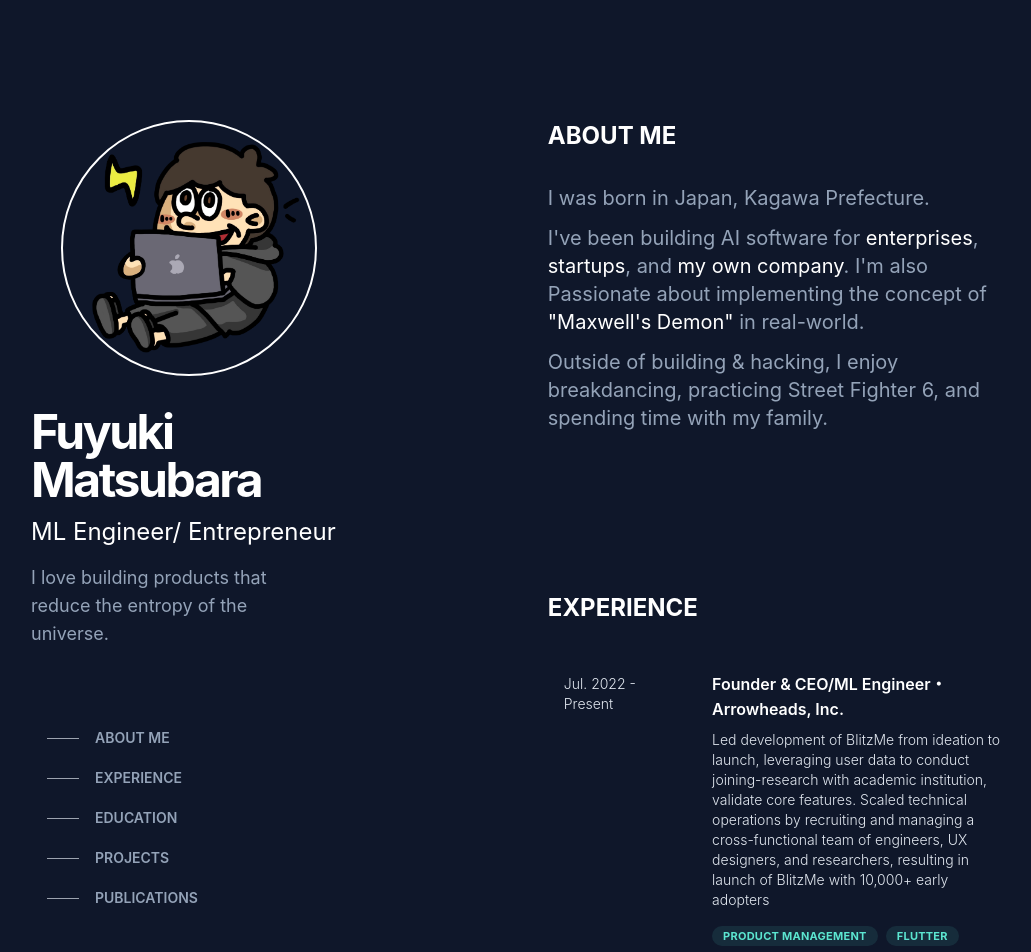
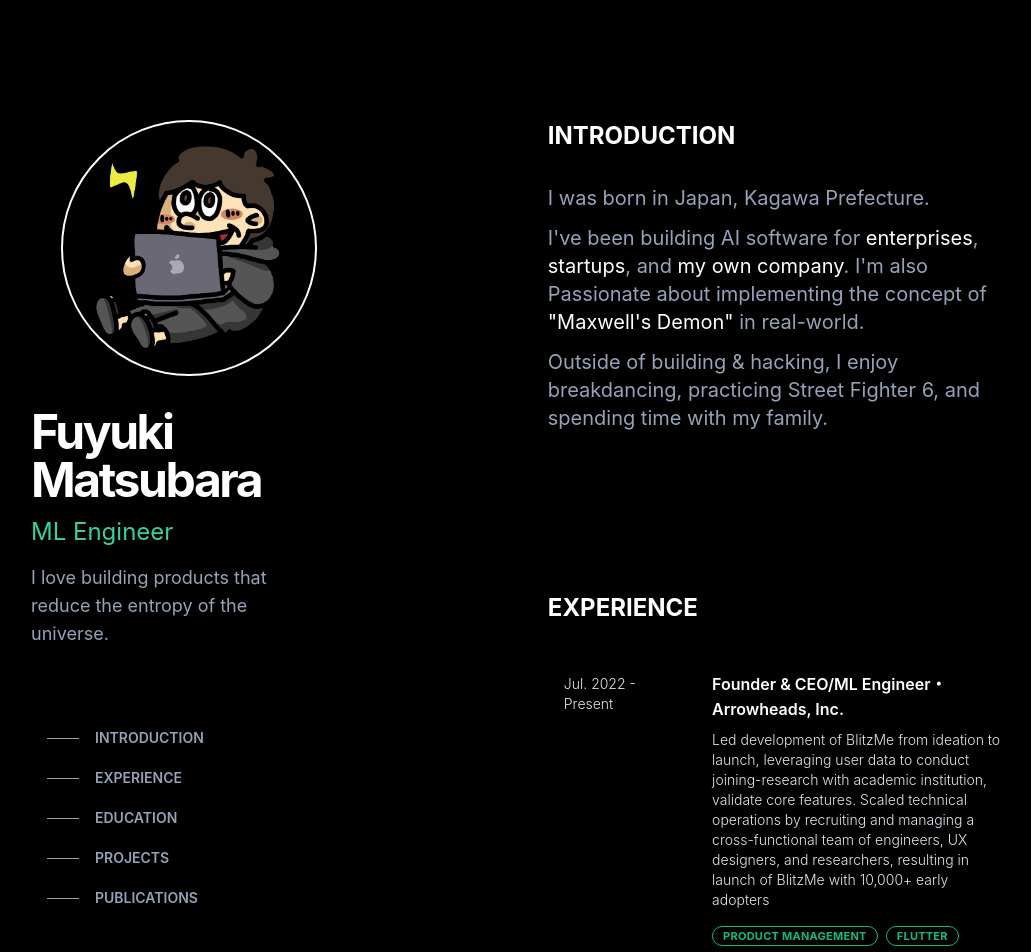
Before and after one commit to Fykqnt/my-portfolio, a Next.js app: page / in a window 1280 px wide. Shown: the top 952 px of the page, without its empty margins (113-1144 px from the left). Built offline with nearby package versions, Linux system fonts and the light colour scheme.

Commit message:
UI update

```diff
--- a/app/components/PcComponent.tsx
+++ b/app/components/PcComponent.tsx
@@ -2,6 +2,7 @@
 import { Flex, Space, AspectRatio } from "@mantine/core"
 import { InternalGuide, ExternalGuide } from "./Guide"
 import SocialIcons from "./SocialIcons"
+import Typewriter from './Typewriter'
 import { ExperienceTimeline, EducationTimeline } from 'app/components/Timeline'
 import ResumeButton from '../components/ResumeButton';
 import Projects from "./Projects"
@@ -26,11 +27,19 @@ const PcComponent: React.FC = () => {
                             <h1 className="text-5xl mb-3 font-bold tracking-tighter text-white">
                                 Fuyuki Matsubara
                             </h1>
-                            <h2 className='mb-4 text-2xl text-white'>ML Engineer/ Entrepreneur</h2>
+                            <h2 className='mb-4 text-2xl text-white'>
+                                <Typewriter
+                                    text={["ML Engineer", "Entrepreneur", "Hacker"]}
+                                    typingSpeedMs={50}
+                                    deletingSpeedMs={35}
+                                    pauseMs={900}
+                                    className="text-emerald-400"
+                                />
+                            </h2>
                             <h3 className='text-lg text-slate-400 w-3/4'>I love building products that reduce the entropy of the universe.</h3>
 
                             <div className='my-20'>
-                                <InternalGuide title="ABOUT ME" id="#about" />
+                                <InternalGuide title="INTRODUCTION" id="#about" />
                                 <Space h="20" />
                                 <InternalGuide title="EXPERIENCE" id="#experience" />
                                 <Space h="20" />
@@ -49,7 +58,7 @@ const PcComponent: React.FC = () => {
                     </div>
                     <div className='w-3/5 flex-grow overflow-y-auto'>
                         <section id='about' className='py-20'>
-                            <div className="text-2xl text-white font-bold mb-8">ABOUT ME</div>
+                            <div className="text-2xl text-white font-bold mb-8">INTRODUCTION</div>
                             <div>
                                 <p className="text-xl mb-3 text-slate-400">
                                     I was born in Japan, Kagawa Prefecture.
--- a/app/components/ResumeButton.tsx
+++ b/app/components/ResumeButton.tsx
@@ -9,8 +9,8 @@ export default function ResumeButton() {
             href="https://www.linkedin.com/in/fuyuki-matsubara-0a64301ab/"
             target="_blank"
             rel="noopener noreferrer"
-            color="rgba(92, 230, 209)"
-            className="hover:shadow-lg hover:scale-[1.02] bg-[#2a2a40] text-white hover:bg-[#4a4ae0] font-bold rounded-lg transition ease-in-out duration-300 px-4 py-2"
+            color="#10b981"
+            className="hover:shadow-lg hover:scale-[1.02] bg-[#2a2a40] text-emerald-400 hover:text-emerald-400 font-bold rounded-lg transition ease-in-out duration-300 px-4 py-2"
             rightSection={<span className="ml-2">↗</span>}
         >
             View Full Resume
--- a/app/components/SpComponent.tsx
+++ b/app/components/SpComponent.tsx
@@ -2,6 +2,7 @@
 import { Flex, Space, AspectRatio } from "@mantine/core"
 import { InternalGuide, ExternalGuide } from "./Guide"
 import SocialIcons from "./SocialIcons"
+import Typewriter from './Typewriter'
 import { ExperienceTimeline, EducationTimeline } from 'app/components/Timeline'
 import Projects from "./Projects"
 import ResumeButton from "./ResumeButton"
@@ -24,7 +25,15 @@ const SpComponent: React.FC = () => {
                     <h1 className="text-4xl mb-3 font-bold tracking-tighter text-white">
                         Fuyuki Matsubara
                     </h1>
-                    <h2 className='mb-4 text-xl text-white'>ML Engineer/ Entrepreneur </h2>
+                    <h2 className='mb-4 text-xl text-white'>
+                        <Typewriter
+                            text={["ML Engineer", "Entrepreneur", "Hacker"]}
+                            typingSpeedMs={50}
+                            deletingSpeedMs={35}
+                            pauseMs={900}
+                            className="text-emerald-400"
+                        />
+                    </h2>
                     <h3 className='text-lg text-slate-400 w-3/4'>I love building products that reduce the entropy of the universe.</h3>
                 </section>
             </div>
@@ -33,7 +42,7 @@ const SpComponent: React.FC = () => {
             </div>
             <div className=' flex-grow overflow-y-auto'>
                 <section id='about' className='py-20'>
-                    <div className="text-lg text-white font-bold mb-8">ABOUT ME</div>
+                    <div className="text-lg text-white font-bold mb-8">INTRODUCTION</div>
                     <div>
                                 <p className="text-xl mb-3 text-slate-400">
                                     I was born in Japan, Kagawa Prefecture.
--- a/app/components/TimelineCard.tsx
+++ b/app/components/TimelineCard.tsx
@@ -26,9 +26,9 @@ const TimelineCard = ({ isSp = false, title, affiliation, date, description, tag
                     {tags.map((tag) => (
                         <Badge
                             key={tag}
-                            color="#5CE6D1"
-                            variant="light"
-                            className="mt-2 transition duration-300 ease-in-out transform hover:bg-teal-400 hover:text-black"
+                            color="#10b981"
+                            variant="outline"
+                            className="mt-2 border-emerald-500 text-emerald-400 hover:bg-emerald-500 hover:text-black transition duration-300 ease-in-out transform"
                         >
                             {tag}
                         </Badge>
@@ -54,9 +54,9 @@ const TimelineCard = ({ isSp = false, title, affiliation, date, description, tag
                         {tags.map((tag) => (
                             <Badge
                                 key={tag}
-                                color="#5CE6D1"
-                                variant="light"
-                                className="mt-2 transition duration-300 ease-in-out transform hover:bg-teal-400 hover:text-black"
+                                color="#10b981"
+                                variant="outline"
+                                className="mt-2 border-emerald-500 text-emerald-400 hover:bg-emerald-500 hover:text-black transition duration-300 ease-in-out transform"
                             >
                                 {tag}
                             </Badge>
--- /dev/null
+++ b/app/components/Typewriter.tsx
@@ -0,0 +1,71 @@
+'use client'
+
+import React, { useEffect, useMemo, useRef, useState } from 'react'
+
+type TypewriterProps = {
+  text: string | string[]
+  typingSpeedMs?: number
+  deletingSpeedMs?: number
+  pauseMs?: number
+  loop?: boolean
+  className?: string
+  caretClassName?: string
+}
+
+export default function Typewriter({
+  text,
+  typingSpeedMs = 60,
+  deletingSpeedMs = 40,
+  pauseMs = 1200,
+  loop = true,
+  className,
+  caretClassName,
+}: TypewriterProps) {
+  const phrases = useMemo(() => (Array.isArray(text) ? text : [text]), [text])
+  const [display, setDisplay] = useState('')
+  const [index, setIndex] = useState(0)
+  const [isDeleting, setIsDeleting] = useState(false)
+  const timeoutRef = useRef<number | null>(null)
+
+  useEffect(() => {
+    const current = phrases[index % phrases.length]
+    const isComplete = display === current
+
+    const tick = () => {
+      if (!isDeleting) {
+        if (!isComplete) {
+          setDisplay(current.slice(0, display.length + 1))
+          timeoutRef.current = window.setTimeout(tick, typingSpeedMs)
+        } else {
+          timeoutRef.current = window.setTimeout(() => {
+            setIsDeleting(true)
+            tick()
+          }, pauseMs)
+        }
+      } else {
+        if (display.length > 0) {
+          setDisplay(current.slice(0, display.length - 1))
+          timeoutRef.current = window.setTimeout(tick, deletingSpeedMs)
+        } else {
+          setIsDeleting(false)
+          setIndex((i) => i + 1)
+          if (!loop && index + 1 >= phrases.length) return
+          timeoutRef.current = window.setTimeout(tick, typingSpeedMs)
+        }
+      }
+    }
+
+    timeoutRef.current = window.setTimeout(tick, typingSpeedMs)
+    return () => {
+      if (timeoutRef.current) window.clearTimeout(timeoutRef.current)
+    }
+    // eslint-disable-next-line react-hooks/exhaustive-deps
+  }, [phrases, index, isDeleting, display, typingSpeedMs, deletingSpeedMs, pauseMs, loop])
+
+  return (
+    <span className={className}>
+      {display}
+      <span className={caretClassName ?? 'type-caret'}>|</span>
+    </span>
+  )
+}
--- a/app/components/nav.tsx
+++ b/app/components/nav.tsx
@@ -29,7 +29,7 @@ export function Navbar() {
                 <Link
                   key={path}
                   href={path}
-                  className="transition-all hover:text-neutral-800 dark:hover:text-neutral-200 flex align-middle relative py-1 px-2 m-1"
+                  className="transition-all hover:text-emerald-400 dark:hover:text-emerald-400 flex align-middle relative py-1 px-2 m-1"
                 >
                   {name}
                 </Link>
--- a/app/global.css
+++ b/app/global.css
@@ -156,3 +156,14 @@ table {
 .title {
   text-wrap: balance;
 }
+
+/* Typewriter caret */
+.type-caret {
+  color: #10b981; /* emerald-500 */
+  animation: blink 1s step-end infinite;
+}
+
+@keyframes blink {
+  0%, 100% { opacity: 1; }
+  50% { opacity: 0; }
+}
--- a/app/layout.tsx
+++ b/app/layout.tsx
@@ -42,7 +42,7 @@ export default function RootLayout({
       <head>
         <meta charSet="utf-8" />
       </head>
-      <body className=" focus:bg-[#111e40] bg-[#0F172A]">
+      <body className="bg-black">
         <main className="">
           <MantineProvider theme={theme}>
             {children}
```
Also changed, not shown: app/components/ProjectCard.tsx (+8 -8 lines).
